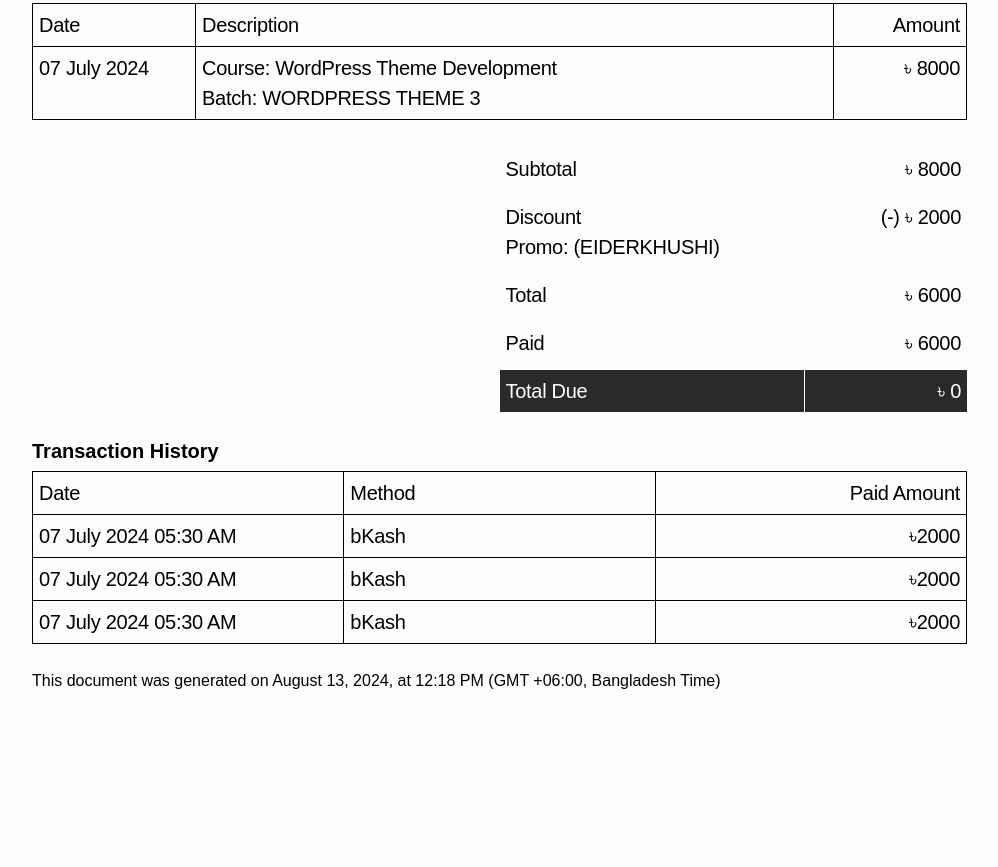
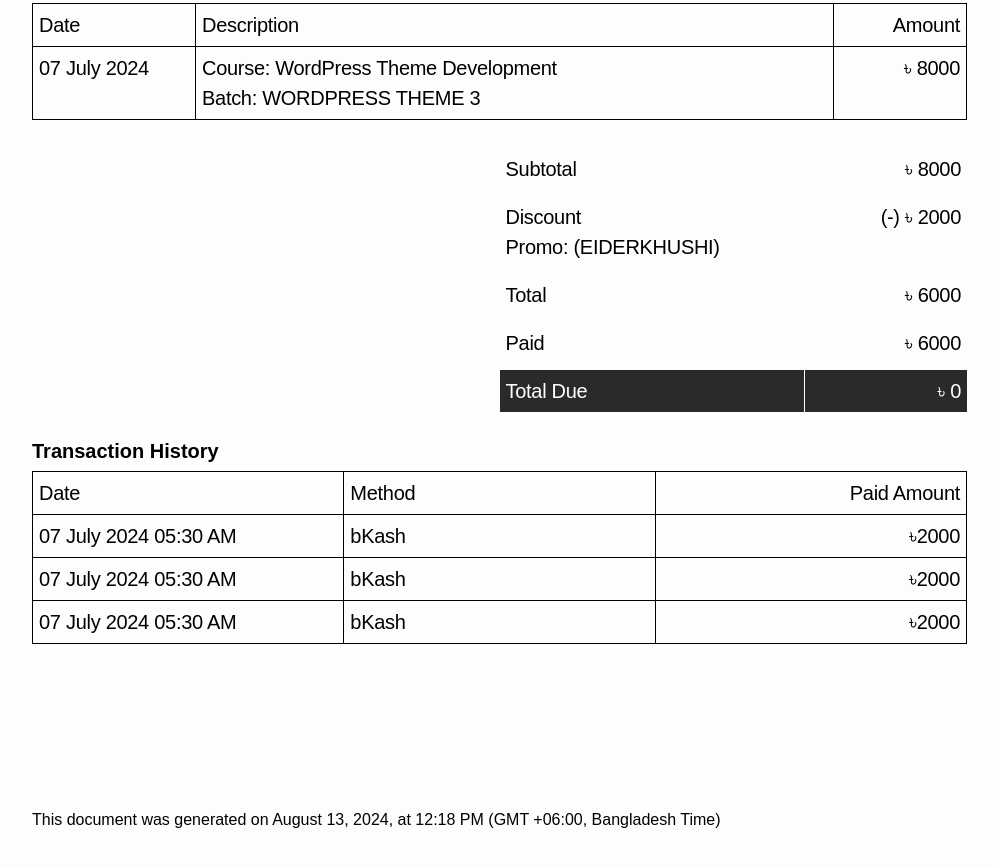
Before and after one commit to iammeskat/ostad-invoice-template, a plain HTML site: page index.html in a window 1280 px wide. Shown: the part 445-1312 px from the top of the page, without its empty margins (32-1030 px from the left). Drawn offline with Linux system fonts and the light colour scheme.

Commit message:
fix: formatting

```diff
--- a/index.html
+++ b/index.html
@@ -234,7 +234,7 @@
 	</table>
 	<!-- end transaction history  -->
 
-	<p style="margin-top: 28px">
+	<p style="margin-top: auto">
 		This document was generated on August 13, 2024, at 12:18 PM (GMT +06:00,
 		Bangladesh Time)
 	</p>
```
